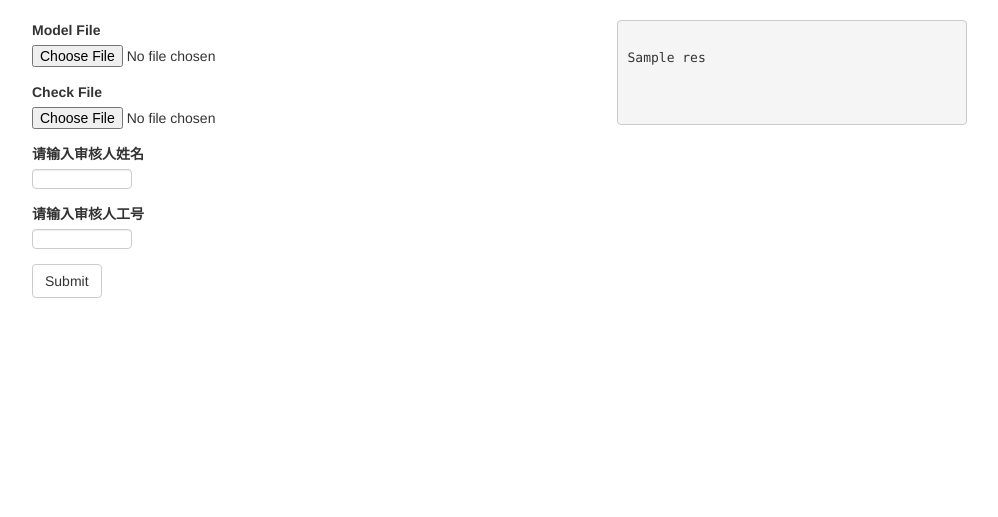
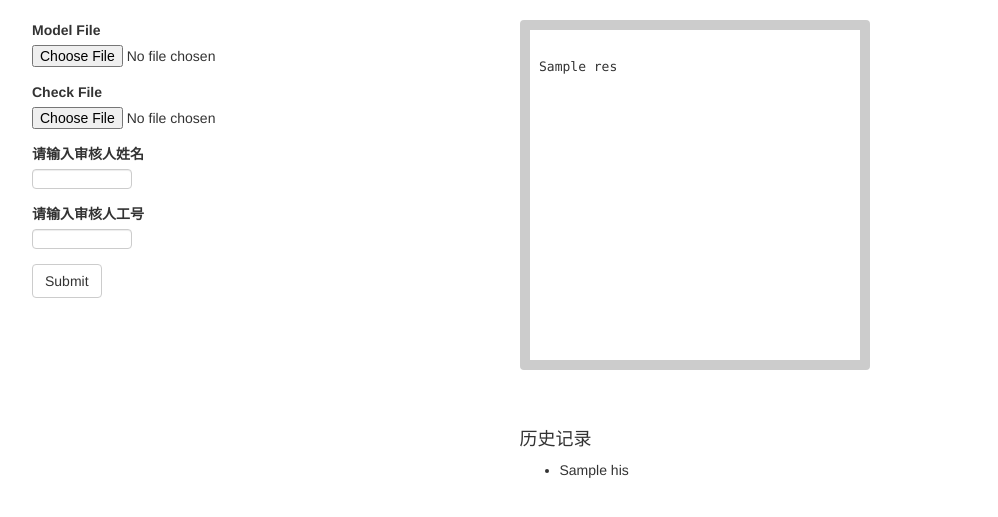
Before and after one commit to JinChengLike/DOC-PDF-Check, a Flask app: template app/templates/index.html in a window 1280 px wide. Shown: the part 52-569 px from the top of the page, without its empty margins (38-1036 px from the left). Run offline with Flask 2, Linux system fonts and the light colour scheme; tables that the repository leaves empty or names only in its code hold one stand-in row (values such as "Sample post"); the template is opened without the code that fills it: values that come from a table or form of the project are taken from there, most other values are stand-ins (such as "Sample title", 1, 10 or a date in 2020); some libraries are stand-ins or nearby versions.

Commit message:
add history

```diff
--- a/app/static/css/index.css
+++ b/app/static/css/index.css
@@ -32,19 +32,24 @@ a{
 
 .text-l{
     float: left;
-    width:60%;
 }
 .text-r{
     float: right;
     width:40%;
 }
 
+.show{
+    height:400px;
+}
 pre{
     width: 350px;
+    height: 350px;
     white-space: pre-wrap; /* css-3 */
     white-space: -moz-pre-wrap; /* Mozilla, since 1999 */
     white-space: -pre-wrap; /* Opera 4-6 */
     white-space: -o-pre-wrap; /* Opera 7 */
     word-wrap: break-word; /* Internet Explorer 5.5+ */
     overflow: auto;
+    background-color: white;
+    border-width: 10px;
 }
--- a/app/templates/index.html
+++ b/app/templates/index.html
@@ -13,21 +13,37 @@
         <div class="navbar-header">
             <a class="navbar-brand" href="#">QA协议检查工具</a>
         </div>
+        <ul class="nav navbar-nav navbar-right">
+
+        </ul>
     </div>
 </nav>
 <div class="container">
     <div class="row">
-        <div class="content-l col-md-6">
+        <div class="content-l col-md-5">
             {% import "bootstrap/wtf.html" as wtf %}
             {{ wtf.quick_form(form) }}
         </div>
 
 
-        <div class="col-md-4">
+        <div class="col-md-7">
             <div class="text-l">
-                <pre id="ShowCase">
-                    <p>{{res}}</p>
-                </pre>
+                <div class = "show">
+                    <pre id="ShowCase">
+                        <p>{{res}}</p>
+                    </pre>
+                </div>
+
+                <div>
+                    {% if his %}
+                    <h4>历史记录</h4>
+                        <ul>
+                            {% for his in his %}
+                            <li>{{ his }}</li>
+                            {% endfor %}
+                        </ul>
+                    {% endif %}
+                </div>
             </div>
         </div>
     </div>
--- a/app/views.py
+++ b/app/views.py
@@ -48,5 +48,5 @@ def index():
             res = "请上传Doc文件或PDF文件"
             return render_template('index.html', form=form, res=res)
     else:
-        res = "检查结果再此显示"
-        return render_template('index.html', form=form, res=res)
+        his = db_model.db_select_history()
+        return render_template('index.html', form=form, his=his)
```
Also changed, not shown: app/db_model.py (+34 -0 lines).
